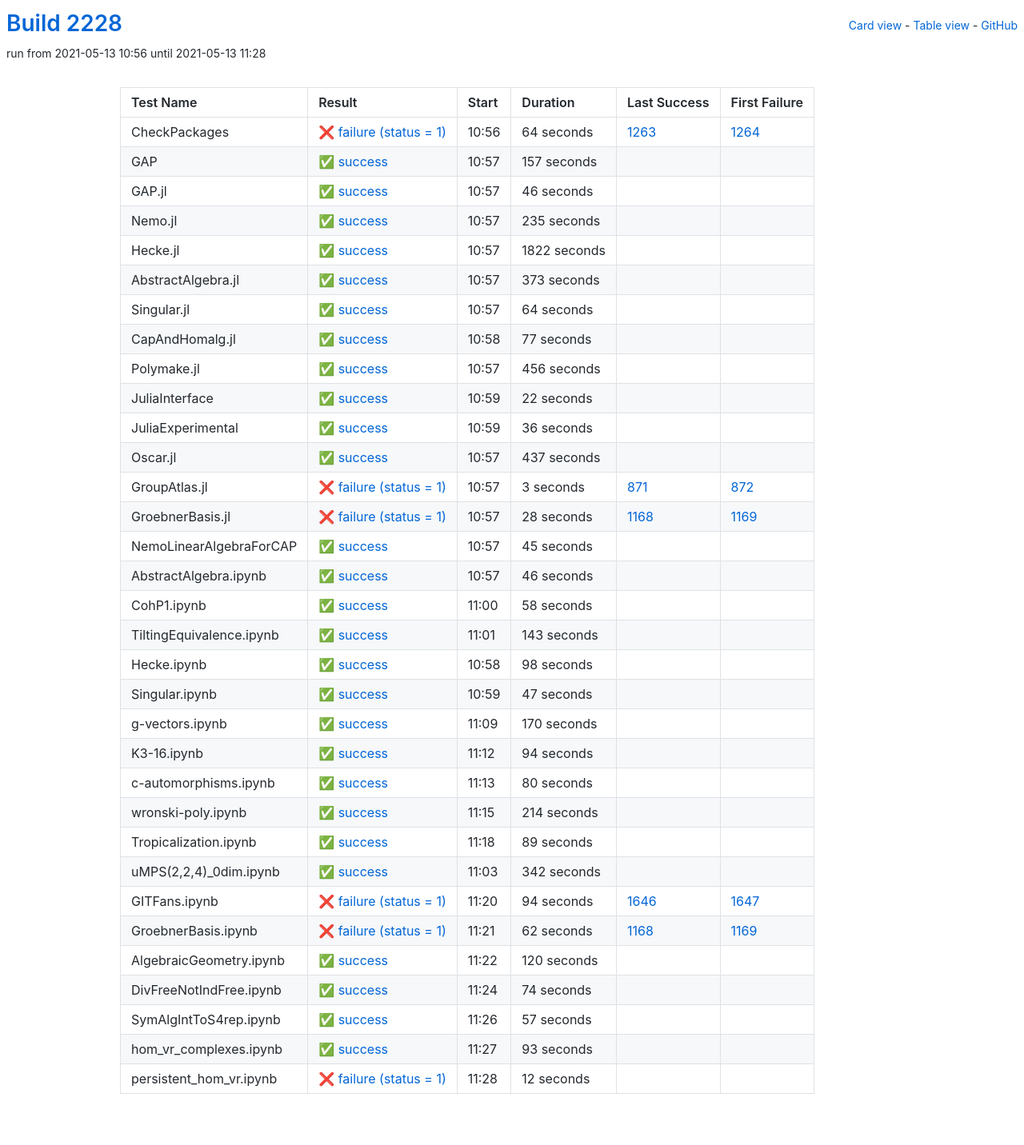
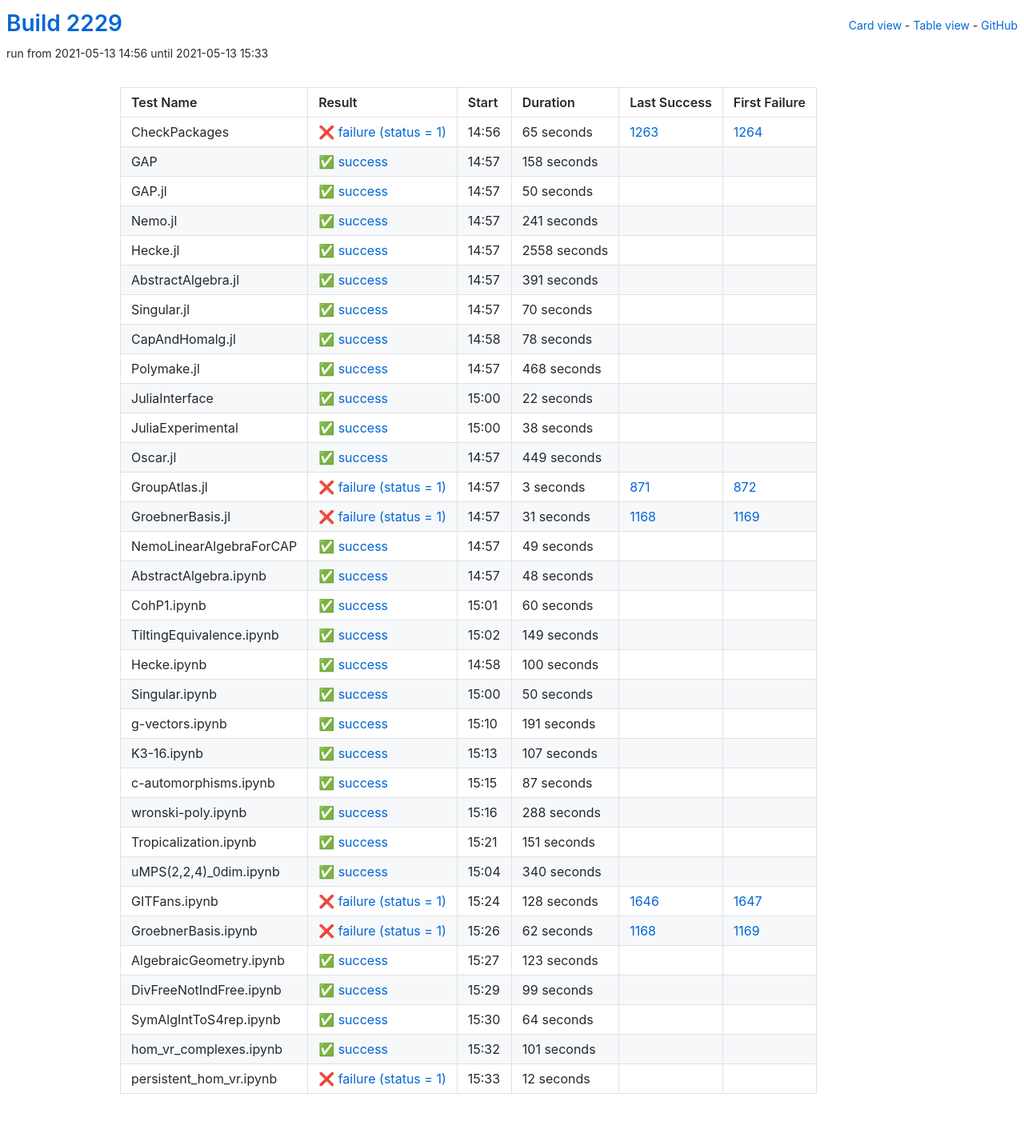
Before and after one commit to oscar-system/oscar-ci-status-stable, a Jekyll site: the page built from table.html, in a window 1280 px wide. Shown: the whole page at 80% size. Built offline with Jekyll 4.4.1, drawn with Linux system fonts in a browser that asks for light colours.

Commit message:
Build #2229

```diff
--- a/_data/ci.yml
+++ b/_data/ci.yml
@@ -1,6 +1,6 @@
 ---
-build: 2228
-build_url: https://oscarci.mathematik.uni-kl.de/job/oscar-stable/2228/
+build: 2229
+build_url: https://oscarci.mathematik.uni-kl.de/job/oscar-stable/2229/
 job: oscar-stable
 organization: oscar-system
 repo: oscar-ci-status-stable
@@ -8,116 +8,116 @@ repourl: https://github.com/oscar-system/oscar-ci-status-stable
 tests:
 - name: CheckPackages
   id: checkpackages
-  log: https://oscarci.mathematik.uni-kl.de/job/oscar-stable/2228/artifact/logs/build-2228/CheckPackages.log
-  start: 2021-05-13 10:56
+  log: https://oscarci.mathematik.uni-kl.de/job/oscar-stable/2229/artifact/logs/build-2229/CheckPackages.log
+  start: 2021-05-13 14:56
   success: false
   exitcode: 1
   status: failure
-  duration: 64
+  duration: 65
   last_success: 1263
   last_success_url: https://oscarci.mathematik.uni-kl.de/job/oscar-stable/1263/
   first_failure: 1264
   first_failure_url: https://oscarci.mathematik.uni-kl.de/job/oscar-stable/1264/
 - name: GAP
   id: gap
-  log: https://oscarci.mathematik.uni-kl.de/job/oscar-stable/2228/artifact/logs/build-2228/GAP.log
-  start: 2021-05-13 10:57
+  log: https://oscarci.mathematik.uni-kl.de/job/oscar-stable/2229/artifact/logs/build-2229/GAP.log
+  start: 2021-05-13 14:57
   success: true
   exitcode: 0
   status: success
-  duration: 157
+  duration: 158
   last_success: false
   last_success_url:
   first_failure: false
   first_failure_url:
 - name: GAP.jl
   id: gap-jl
-  log: https://oscarci.mathematik.uni-kl.de/job/oscar-stable/2228/artifact/logs/build-2228/GAP.jl.log
-  start: 2021-05-13 10:57
+  log: https://oscarci.mathematik.uni-kl.de/job/oscar-stable/2229/artifact/logs/build-2229/GAP.jl.log
+  start: 2021-05-13 14:57
   success: true
   exitcode: 0
   status: success
-  duration: 46
+  duration: 50
   last_success: false
   last_success_url:
   first_failure: false
   first_failure_url:
 - name: Nemo.jl
   id: nemo-jl
-  log: https://oscarci.mathematik.uni-kl.de/job/oscar-stable/2228/artifact/logs/build-2228/Nemo.jl.log
-  start: 2021-05-13 10:57
+  log: https://oscarci.mathematik.uni-kl.de/job/oscar-stable/2229/artifact/logs/build-2229/Nemo.jl.log
+  start: 2021-05-13 14:57
   success: true
   exitcode: 0
   status: success
-  duration: 235
+  duration: 241
   last_success: false
   last_success_url:
   first_failure: false
   first_failure_url:
 - name: Hecke.jl
   id: hecke-jl
-  log: https://oscarci.mathematik.uni-kl.de/job/oscar-stable/2228/artifact/logs/build-2228/Hecke.jl.log
-  start: 2021-05-13 10:57
+  log: https://oscarci.mathematik.uni-kl.de/job/oscar-stable/2229/artifact/logs/build-2229/Hecke.jl.log
+  start: 2021-05-13 14:57
   success: true
   exitcode: 0
   status: success
-  duration: 1822
+  duration: 2558
   last_success: false
   last_success_url:
   first_failure: false
   first_failure_url:
 - name: AbstractAlgebra.jl
   id: abstractalgebra-jl
-  log: https://oscarci.mathematik.uni-kl.de/job/oscar-stable/2228/artifact/logs/build-2228/AbstractAlgebra.jl.log
-  start: 2021-05-13 10:57
+  log: https://oscarci.mathematik.uni-kl.de/job/oscar-stable/2229/artifact/logs/build-2229/AbstractAlgebra.jl.log
+  start: 2021-05-13 14:57
   success: true
   exitcode: 0
   status: success
-  duration: 373
+  duration: 391
   last_success: false
   last_success_url:
   first_failure: false
   first_failure_url:
 - name: Singular.jl
   id: singular-jl
-  log: https://oscarci.mathematik.uni-kl.de/job/oscar-stable/2228/artifact/logs/build-2228/Singular.jl.log
-  start: 2021-05-13 10:57
+  log: https://oscarci.mathematik.uni-kl.de/job/oscar-stable/2229/artifact/logs/build-2229/Singular.jl.log
+  start: 2021-05-13 14:57
   success: true
   exitcode: 0
   status: success
-  duration: 64
+  duration: 70
   last_success: false
   last_success_url:
   first_failure: false
   first_failure_url:
 - name: CapAndHomalg.jl
   id: capandhomalg-jl
-  log: https://oscarci.mathematik.uni-kl.de/job/oscar-stable/2228/artifact/logs/build-2228/CapAndHomalg.jl.log
-  start: 2021-05-13 10:58
+  log: https://oscarci.mathematik.uni-kl.de/job/oscar-stable/2229/artifact/logs/build-2229/CapAndHomalg.jl.log
+  start: 2021-05-13 14:58
   success: true
   exitcode: 0
   status: success
-  duration: 77
+  duration: 78
   last_success: false
   last_success_url:
   first_failure: false
   first_failure_url:
 - name: Polymake.jl
   id: polymake-jl
-  log: https://oscarci.mathematik.uni-kl.de/job/oscar-stable/2228/artifact/logs/build-2228/Polymake.jl.log
-  start: 2021-05-13 10:57
+  log: https://oscarci.mathematik.uni-kl.de/job/oscar-stable/2229/artifact/logs/build-2229/Polymake.jl.log
+  start: 2021-05-13 14:57
   success: true
   exitcode: 0
   status: success
-  duration: 456
+  duration: 468
   last_success: false
   last_success_url:
   first_failure: false
   first_failure_url:
 - name: JuliaInterface
   id: juliainterface
-  log: https://oscarci.mathematik.uni-kl.de/job/oscar-stable/2228/artifact/logs/build-2228/JuliaInterface.log
-  start: 2021-05-13 10:59
+  log: https://oscarci.mathematik.uni-kl.de/job/oscar-stable/2229/artifact/logs/build-2229/JuliaInterface.log
+  start: 2021-05-13 15:00
   success: true
   exitcode: 0
   status: success
@@ -128,32 +128,32 @@ tests:
   first_failure_url:
 - name: JuliaExperimental
   id: juliaexperimental
-  log: https://oscarci.mathematik.uni-kl.de/job/oscar-stable/2228/artifact/logs/build-2228/JuliaExperimental.log
-  start: 2021-05-13 10:59
+  log: https://oscarci.mathematik.uni-kl.de/job/oscar-stable/2229/artifact/logs/build-2229/JuliaExperimental.log
+  start: 2021-05-13 15:00
   success: true
   exitcode: 0
   status: success
-  duration: 36
+  duration: 38
   last_success: false
   last_success_url:
   first_failure: false
   first_failure_url:
 - name: Oscar.jl
   id: oscar-jl
-  log: https://oscarci.mathematik.uni-kl.de/job/oscar-stable/2228/artifact/logs/build-2228/Oscar.jl.log
-  start: 2021-05-13 10:57
+  log: https://oscarci.mathematik.uni-kl.de/job/oscar-stable/2229/artifact/logs/build-2229/Oscar.jl.log
+  start: 2021-05-13 14:57
   success: true
   exitcode: 0
   status: success
-  duration: 437
+  duration: 449
   last_success: false
   last_success_url:
   first_failure: false
   first_failure_url:
 - name: GroupAtlas.jl
   id: groupatlas-jl
-  log: https://oscarci.mathematik.uni-kl.de/job/oscar-stable/2228/artifact/logs/build-2228/GroupAtlas.jl.log
-  start: 2021-05-13 10:57
+  log: https://oscarci.mathematik.uni-kl.de/job/oscar-stable/2229/artifact/logs/build-2229/GroupAtlas.jl.log
+  start: 2021-05-13 14:57
   success: false
   exitcode: 1
   status: failure
@@ -164,176 +164,176 @@ tests:
   first_failure_url: https://oscarci.mathematik.uni-kl.de/job/oscar-stable/872/
 - name: GroebnerBasis.jl
   id: groebnerbasis-jl
-  log: https://oscarci.mathematik.uni-kl.de/job/oscar-stable/2228/artifact/logs/build-2228/GroebnerBasis.jl.log
-  start: 2021-05-13 10:57
+  log: https://oscarci.mathematik.uni-kl.de/job/oscar-stable/2229/artifact/logs/build-2229/GroebnerBasis.jl.log
+  start: 2021-05-13 14:57
   success: false
   exitcode: 1
   status: failure
-  duration: 28
+  duration: 31
   last_success: 1168
   last_success_url: https://oscarci.mathematik.uni-kl.de/job/oscar-stable/1168/
   first_failure: 1169
   first_failure_url: https://oscarci.mathematik.uni-kl.de/job/oscar-stable/1169/
 - name: NemoLinearAlgebraForCAP
   id: nemolinearalgebraforcap
-  log: https://oscarci.mathematik.uni-kl.de/job/oscar-stable/2228/artifact/logs/build-2228/NemoLinearAlgebraForCAP.log
-  start: 2021-05-13 10:57
+  log: https://oscarci.mathematik.uni-kl.de/job/oscar-stable/2229/artifact/logs/build-2229/NemoLinearAlgebraForCAP.log
+  start: 2021-05-13 14:57
   success: true
   exitcode: 0
   status: success
-  duration: 45
+  duration: 49
   last_success: false
   last_success_url:
   first_failure: false
   first_failure_url:
 - name: AbstractAlgebra.ipynb
   id: abstractalgebra-ipynb
-  log: https://oscarci.mathematik.uni-kl.de/job/oscar-stable/2228/artifact/logs/build-2228/AbstractAlgebra.ipynb.log
-  start: 2021-05-13 10:57
+  log: https://oscarci.mathematik.uni-kl.de/job/oscar-stable/2229/artifact/logs/build-2229/AbstractAlgebra.ipynb.log
+  start: 2021-05-13 14:57
   success: true
   exitcode: 0
   status: success
-  duration: 46
+  duration: 48
   last_success: false
   last_success_url:
   first_failure: false
   first_failure_url:
 - name: CohP1.ipynb
   id: cohp1-ipynb
-  log: https://oscarci.mathematik.uni-kl.de/job/oscar-stable/2228/artifact/logs/build-2228/CohP1.ipynb.log
-  start: 2021-05-13 11:00
+  log: https://oscarci.mathematik.uni-kl.de/job/oscar-stable/2229/artifact/logs/build-2229/CohP1.ipynb.log
+  start: 2021-05-13 15:01
   success: true
   exitcode: 0
   status: success
-  duration: 58
+  duration: 60
   last_success: false
   last_success_url:
   first_failure: false
   first_failure_url:
 - name: TiltingEquivalence.ipynb
   id: tiltingequivalence-ipynb
-  log: https://oscarci.mathematik.uni-kl.de/job/oscar-stable/2228/artifact/logs/build-2228/TiltingEquivalence.ipynb.log
-  start: 2021-05-13 11:01
+  log: https://oscarci.mathematik.uni-kl.de/job/oscar-stable/2229/artifact/logs/build-2229/TiltingEquivalence.ipynb.log
+  start: 2021-05-13 15:02
   success: true
   exitcode: 0
   status: success
-  duration: 143
+  duration: 149
   last_success: false
   last_success_url:
   first_failure: false
   first_failure_url:
 - name: Hecke.ipynb
   id: hecke-ipynb
-  log: https://oscarci.mathematik.uni-kl.de/job/oscar-stable/2228/artifact/logs/build-2228/Hecke.ipynb.log
-  start: 2021-05-13 10:58
+  log: https://oscarci.mathematik.uni-kl.de/job/oscar-stable/2229/artifact/logs/build-2229/Hecke.ipynb.log
+  start: 2021-05-13 14:58
   success: true
   exitcode: 0
   status: success
-  duration: 98
+  duration: 100
   last_success: false
   last_success_url:
   first_failure: false
   first_failure_url:
 - name: Singular.ipynb
   id: singular-ipynb
-  log: https://oscarci.mathematik.uni-kl.de/job/oscar-stable/2228/artifact/logs/build-2228/Singular.ipynb.log
-  start: 2021-05-13 10:59
+  log: https://oscarci.mathematik.uni-kl.de/job/oscar-stable/2229/artifact/logs/build-2229/Singular.ipynb.log
+  start: 2021-05-13 15:00
   success: true
   exitcode: 0
   status: success
-  duration: 47
+  duration: 50
   last_success: false
   last_success_url:
   first_failure: false
   first_failure_url:
 - name: g-vectors.ipynb
   id: g-vectors-ipynb
-  log: https://oscarci.mathematik.uni-kl.de/job/oscar-stable/2228/artifact/logs/build-2228/g-vectors.ipynb.log
-  start: 2021-05-13 11:09
+  log: https://oscarci.mathematik.uni-kl.de/job/oscar-stable/2229/artifact/logs/build-2229/g-vectors.ipynb.log
+  start: 2021-05-13 15:10
   success: true
   exitcode: 0
   status: success
-  duration: 170
+  duration: 191
   last_success: false
   last_success_url:
   first_failure: false
   first_failure_url:
 - name: K3-16.ipynb
   id: k3-16-ipynb
-  log: https://oscarci.mathematik.uni-kl.de/job/oscar-stable/2228/artifact/logs/build-2228/K3-16.ipynb.log
-  start: 2021-05-13 11:12
+  log: https://oscarci.mathematik.uni-kl.de/job/oscar-stable/2229/artifact/logs/build-2229/K3-16.ipynb.log
+  start: 2021-05-13 15:13
   success: true
   exitcode: 0
   status: success
-  duration: 94
+  duration: 107
   last_success: false
   last_success_url:
   first_failure: false
   first_failure_url:
 - name: c-automorphisms.ipynb
   id: c-automorphisms-ipynb
-  log: https://oscarci.mathematik.uni-kl.de/job/oscar-stable/2228/artifact/logs/build-2228/c-automorphisms.ipynb.log
-  start: 2021-05-13 11:13
+  log: https://oscarci.mathematik.uni-kl.de/job/oscar-stable/2229/artifact/logs/build-2229/c-automorphisms.ipynb.log
+  start: 2021-05-13 15:15
   success: true
   exitcode: 0
   status: success
-  duration: 80
+  duration: 87
   last_success: false
   last_success_url:
   first_failure: false
   first_failure_url:
 - name: wronski-poly.ipynb
   id: wronski-poly-ipynb
-  log: https://oscarci.mathematik.uni-kl.de/job/oscar-stable/2228/artifact/logs/build-2228/wronski-poly.ipynb.log
-  start: 2021-05-13 11:15
+  log: https://oscarci.mathematik.uni-kl.de/job/oscar-stable/2229/artifact/logs/build-2229/wronski-poly.ipynb.log
+  start: 2021-05-13 15:16
   success: true
   exitcode: 0
   status: success
-  duration: 214
+  duration: 288
   last_success: false
   last_success_url:
   first_failure: false
   first_failure_url:
 - name: Tropicalization.ipynb
   id: tropicalization-ipynb
-  log: https://oscarci.mathematik.uni-kl.de/job/oscar-stable/2228/artifact/logs/build-2228/Tropicalization.ipynb.log
-  start: 2021-05-13 11:18
+  log: https://oscarci.mathematik.uni-kl.de/job/oscar-stable/2229/artifact/logs/build-2229/Tropicalization.ipynb.log
+  start: 2021-05-13 15:21
   success: true
   exitcode: 0
   status: success
-  duration: 89
+  duration: 151
   last_success: false
   last_success_url:
   first_failure: false
   first_failure_url:
 - name: uMPS(2,2,4)_0dim.ipynb
   id: umps-2-2-4-0dim-ipynb
-  log: https://oscarci.mathematik.uni-kl.de/job/oscar-stable/2228/artifact/logs/build-2228/uMPS-2-2-4-_0dim.ipynb.log
-  start: 2021-05-13 11:03
+  log: https://oscarci.mathematik.uni-kl.de/job/oscar-stable/2229/artifact/logs/build-2229/uMPS-2-2-4-_0dim.ipynb.log
+  start: 2021-05-13 15:04
   success: true
   exitcode: 0
   status: success
-  duration: 342
+  duration: 340
   last_success: false
   last_success_url:
   first_failure: false
   first_failure_url:
 - name: GITFans.ipynb
   id: gitfans-ipynb
-  log: https://oscarci.mathematik.uni-kl.de/job/oscar-stable/2228/artifact/logs/build-2228/GITFans.ipynb.log
-  start: 2021-05-13 11:20
+  log: https://oscarci.mathematik.uni-kl.de/job/oscar-stable/2229/artifact/logs/build-2229/GITFans.ipynb.log
+  start: 2021-05-13 15:24
   success: false
   exitcode: 1
   status: failure
-  duration: 94
+  duration: 128
   last_success: 1646
   last_success_url: https://oscarci.mathematik.uni-kl.de/job/oscar-stable/1646/
   first_failure: 1647
   first_failure_url: https://oscarci.mathematik.uni-kl.de/job/oscar-stable/1647/
 - name: GroebnerBasis.ipynb
   id: groebnerbasis-ipynb
-  log: https://oscarci.mathematik.uni-kl.de/job/oscar-stable/2228/artifact/logs/build-2228/GroebnerBasis.ipynb.log
-  start: 2021-05-13 11:21
+  log: https://oscarci.mathematik.uni-kl.de/job/oscar-stable/2229/artifact/logs/build-2229/GroebnerBasis.ipynb.log
+  start: 2021-05-13 15:26
   success: false
   exitcode: 1
   status: failure
@@ -344,56 +344,56 @@ tests:
   first_failure_url: https://oscarci.mathematik.uni-kl.de/job/oscar-stable/1169/
 - name: AlgebraicGeometry.ipynb
   id: algebraicgeometry-ipynb
-  log: https://oscarci.mathematik.uni-kl.de/job/oscar-stable/2228/artifact/logs/build-2228/AlgebraicGeometry.ipynb.log
-  start: 2021-05-13 11:22
+  log: https://oscarci.mathematik.uni-kl.de/job/oscar-stable/2229/artifact/logs/build-2229/AlgebraicGeometry.ipynb.log
+  start: 2021-05-13 15:27
   success: true
   exitcode: 0
   status: success
-  duration: 120
+  duration: 123
   last_success: false
   last_success_url:
   first_failure: false
   first_failure_url:
 - name: DivFreeNotIndFree.ipynb
   id: divfreenotindfree-ipynb
-  log: https://oscarci.mathematik.uni-kl.de/job/oscar-stable/2228/artifact/logs/build-2228/DivFreeNotIndFree.ipynb.log
-  start: 2021-05-13 11:24
+  log: https://oscarci.mathematik.uni-kl.de/job/oscar-stable/2229/artifact/logs/build-2229/DivFreeNotIndFree.ipynb.log
+  start: 2021-05-13 15:29
   success: true
   exitcode: 0
   status: success
-  duration: 74
+  duration: 99
   last_success: false
   last_success_url:
   first_failure: false
   first_failure_url:
 - name: SymAlgIntToS4rep.ipynb
   id: symalginttos4rep-ipynb
-  log: https://oscarci.mathematik.uni-kl.de/job/oscar-stable/2228/artifact/logs/build-2228/SymAlgIntToS4rep.ipynb.log
-  start: 2021-05-13 11:26
+  log: https://oscarci.mathematik.uni-kl.de/job/oscar-stable/2229/artifact/logs/build-2229/SymAlgIntToS4rep.ipynb.log
+  start: 2021-05-13 15:30
   success: true
   exitcode: 0
   status: success
-  duration: 57
+  duration: 64
   last_success: false
   last_success_url:
   first_failure: false
   first_failure_url:
 - name: hom_vr_complexes.ipynb
   id: hom-vr-complexes-ipynb
-  log: https://oscarci.mathematik.uni-kl.de/job/oscar-stable/2228/artifact/logs/build-2228/hom_vr_complexes.ipynb.log
-  start: 2021-05-13 11:27
+  log: https://oscarci.mathematik.uni-kl.de/job/oscar-stable/2229/artifact/logs/build-2229/hom_vr_complexes.ipynb.log
+  start: 2021-05-13 15:32
   success: true
   exitcode: 0
   status: success
-  duration: 93
+  duration: 101
   last_success: false
   last_success_url:
   first_failure: false
   first_failure_url:
 - name: persistent_hom_vr.ipynb
   id: persistent-hom-vr-ipynb
-  log: https://oscarci.mathematik.uni-kl.de/job/oscar-stable/2228/artifact/logs/build-2228/persistent_hom_vr.ipynb.log
-  start: 2021-05-13 11:28
+  log: https://oscarci.mathematik.uni-kl.de/job/oscar-stable/2229/artifact/logs/build-2229/persistent_hom_vr.ipynb.log
+  start: 2021-05-13 15:33
   success: false
   exitcode: 1
   status: failure
```
Also changed, not shown: README.md.
